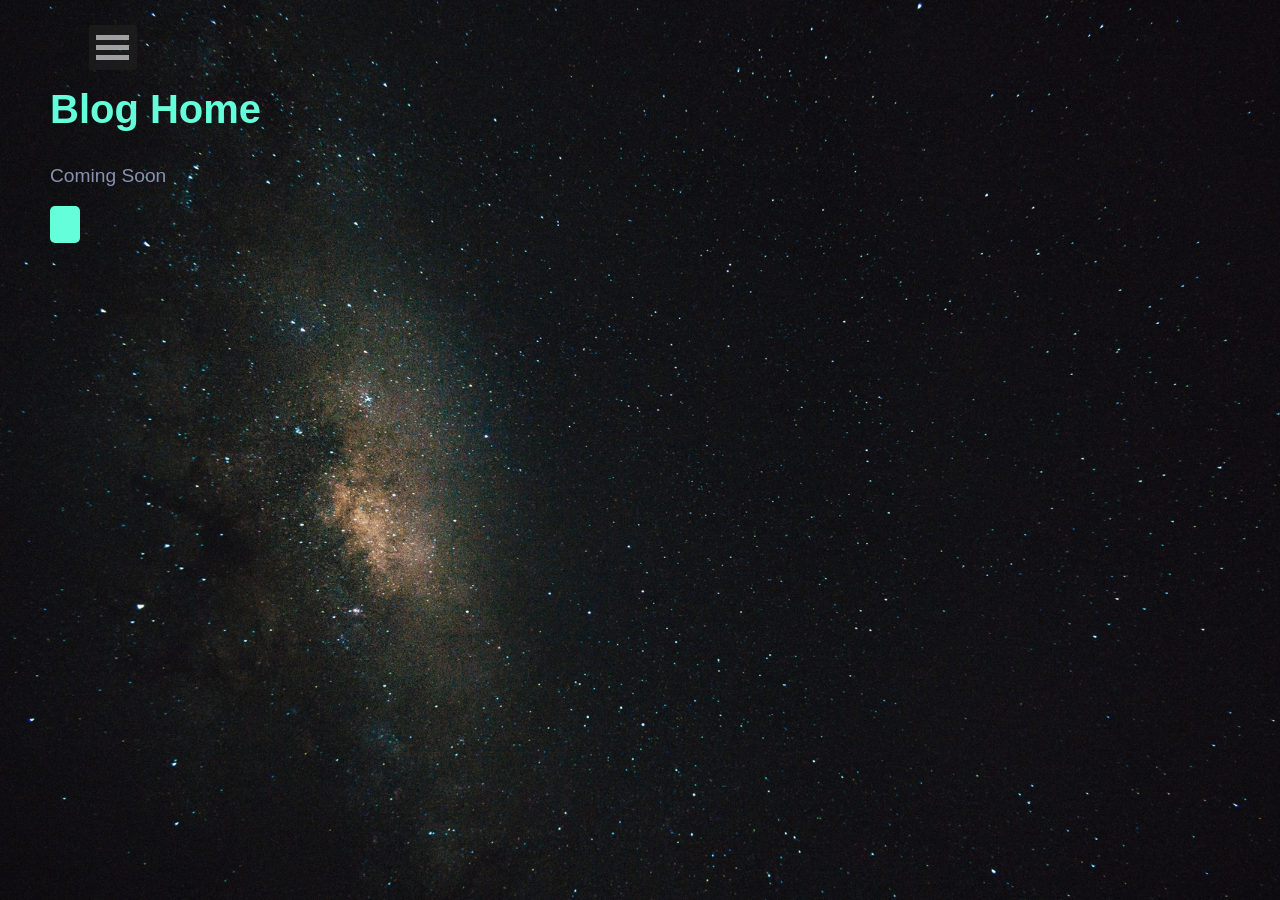
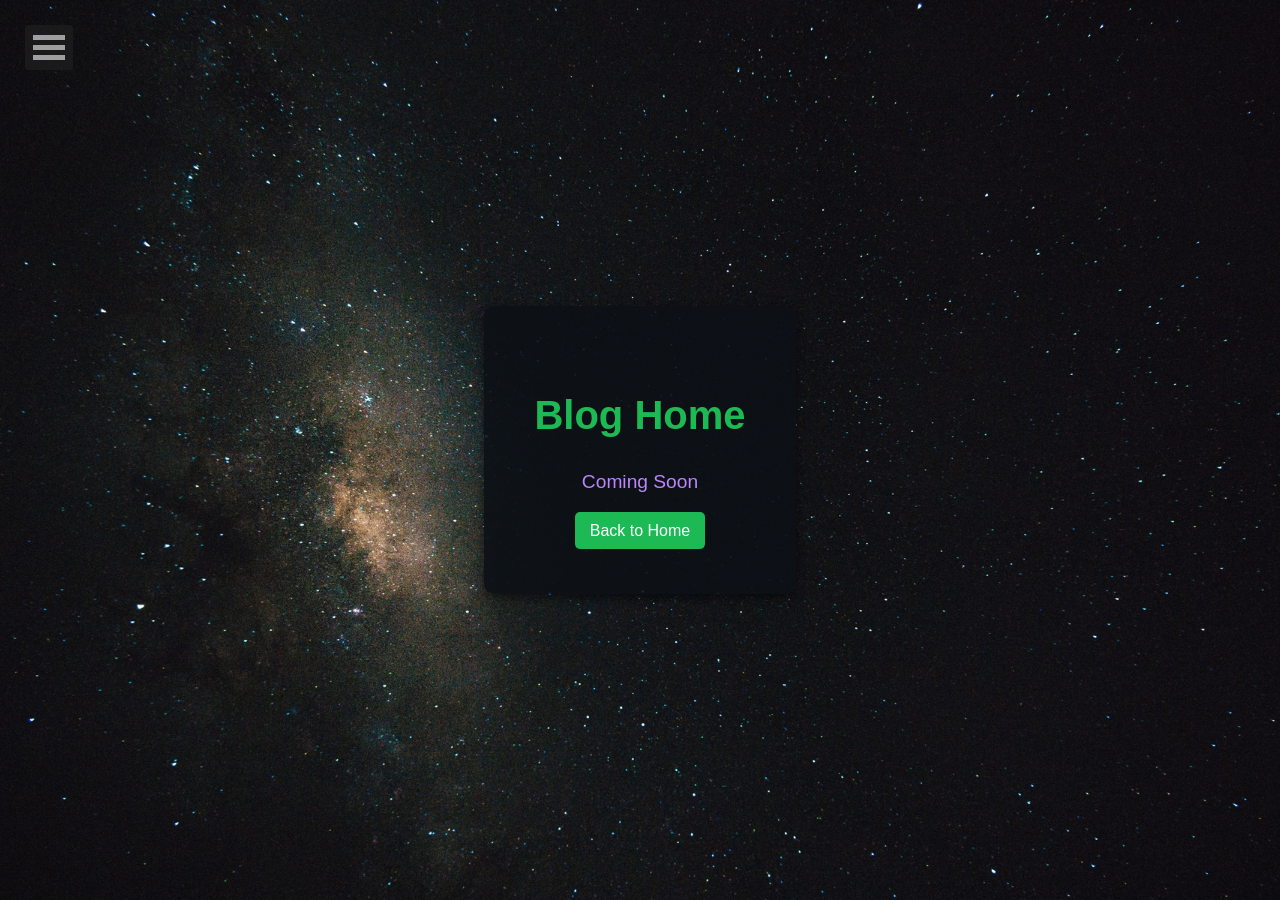
Before and after one commit to Porvesh/Porvesh.github.io, a Jekyll site: the page built from posts/index.md, in a window 1280 px wide. Built offline with Jekyll 4.4.1, drawn with Linux system fonts in a browser that asks for light colours.

Commit message:
added expereinces

```diff
--- a/_layouts/post-list.html
+++ b/_layouts/post-list.html
@@ -6,45 +6,52 @@
         body {
             font-family: Arial, sans-serif;
             line-height: 1.6;
-            color: white;
-            background-color: #0a192f;
+            color: #E5E5E5;
+            background-color: #0A0F1A; /* Dark background */
+            display: flex;
+            justify-content: center;
+            align-items: center;
+            height: 100vh;
+            margin: 0;
+        }
+        .blog-container {
             text-align: center;
+            background-color: rgba(13, 17, 23, 0.9); /* Slightly transparent dark background */
             padding: 50px;
+            border-radius: 10px;
+            box-shadow: 0 4px 8px rgba(0, 0, 0, 0.5);
         }
-        h1 {
-            color: #64ffda;
+        .blog-container h1 {
             font-size: 2.5rem;
+            color: #1DB954; /* Accent green */
             margin-bottom: 20px;
         }
-        p {
+        .blog-container p {
             font-size: 1.2rem;
-            color: #8892b0;
-        }
-        .home-button {
-            margin-top: 20px;
+            color: #BB86FC; /* Subtle purple */
+            margin-bottom: 20px;
         }
         .home-button a {
             color: white;
-            background-color: #64ffda;
+            background-color: #1DB954;
             padding: 10px 15px;
             text-decoration: none;
             border-radius: 5px;
             font-size: 1rem;
         }
         .home-button a:hover {
-            background-color: #3e9aab;
+            background-color: #17A046; /* Slightly darker green on hover */
         }
     </style>
 </head>
 <body>
     {% include nav.html %}
-    <header class="header" role="banner">
+    <div class="blog-container">
         <h1>Blog Home</h1>
         <p>Coming Soon</p>
         <div class="home-button">
-            <a href="{{ site.url }}"></a>
+            <a href="{{ site.url }}">Back to Home</a>
         </div>
-    </header>
-    {% include scripts.html %}
+    </div>
 </body>
 </html>
```
Also changed, not shown: _layouts/experiences.html (+13 -3 lines).
